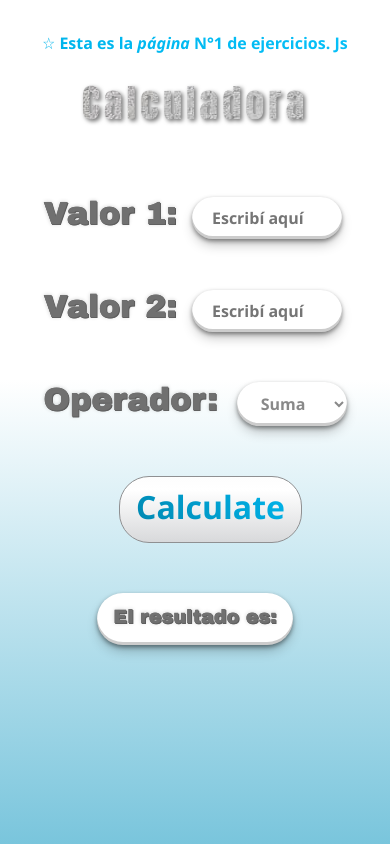
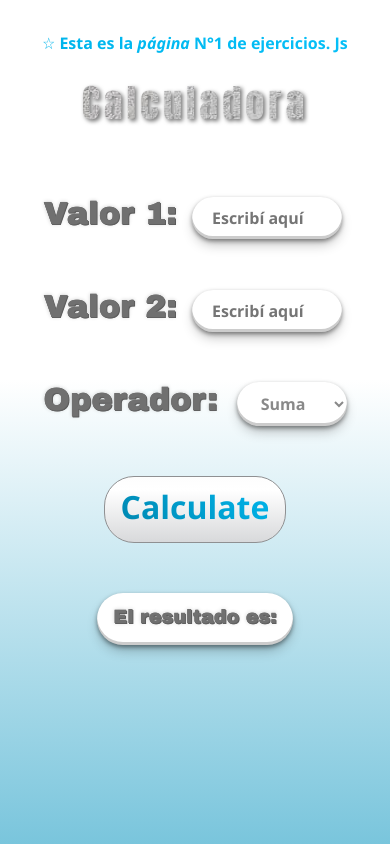
Before and after one commit to NicolasJNunez/Simple-Calculator-Js, a plain HTML site: page index.html in a window 390 px wide. Shown: the top 844 px of the page. Drawn offline with Linux system fonts and the light colour scheme.

Commit message:
Se arreglan margenes boton

```diff
--- a/css/styles.css
+++ b/css/styles.css
@@ -193,7 +193,11 @@ main form input,select {
       font-size: 3rem;
     }
     main form button {
-      margin-left: 35%;
+      margin-left: 0;
+      align-self: center;
+    }
+    .div-valor {
+      margin-right: 0;
     }
   }
 
@@ -223,9 +227,6 @@ main form input,select {
     main .valor {
       font-size: 2rem;
     }
-    main form button {
-      margin-left: 30%;
-    }
     main .valor {
         text-shadow: none;
         text-shadow: 0 0 0 rgb(104,104,104),
@@ -246,7 +247,6 @@ main form input,select {
   @media (max-width:524px) {
     .div-valor {
       font-size: 1.2rem;
-      margin-left: 40px;
     }
     h1 {
       font-size: 1rem;
@@ -262,9 +262,6 @@ main form input,select {
   @media (max-width:492px) {
     main form div select {
       font-size: 1rem;
-    }
-    main form button {
-      margin-left: 25%;
     }
   }
 
```
